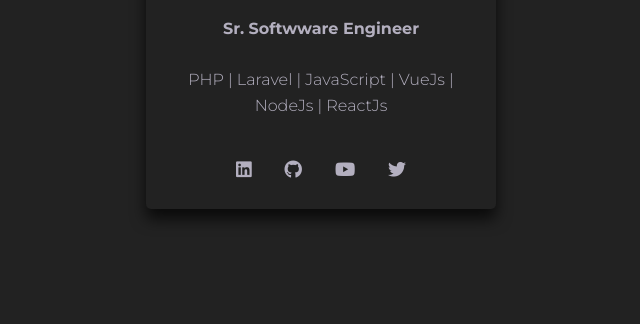
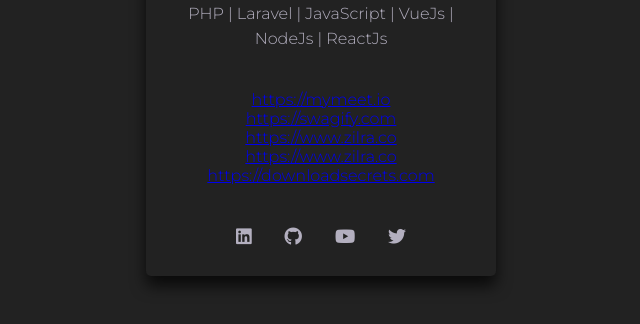
Before and after one commit to pankajsondagar/pankajsondagar.github.io, a plain HTML site: page index.html in a window 1280 px wide. Shown: the part 434-758 px from the top of the page, without its empty margins (319-959 px from the left). Drawn offline with Linux system fonts and the light colour scheme.

Commit message:
Update index.html

```diff
--- a/index.html
+++ b/index.html
@@ -108,7 +108,18 @@ body {
     <h3 class="profile-name">Pankaj Sondagar</h3>
     <br>
     <p class="about"><b>Sr. Softwware Engineer </b><br><br> PHP | Laravel | JavaScript | VueJs | NodeJs | ReactJs</p>
-
+     <br>
+    <br>
+<a href="https://mymeet.io">https://mymeet.io</a>
+    <br>
+    <a href="https://swagify.com/">https://swagify.com</a>
+    <br>
+<a href="https://www.zilra.co">https://www.zilra.co</a>
+    <br>
+    <a href="https://www.zilra.co">https://www.zilra.co</a>
+    <br>
+    <a href="https://downloadsecrets.com">https://downloadsecrets.com</a>
+    <br>
     <br>
     <br>
     <div class="icons">
```
